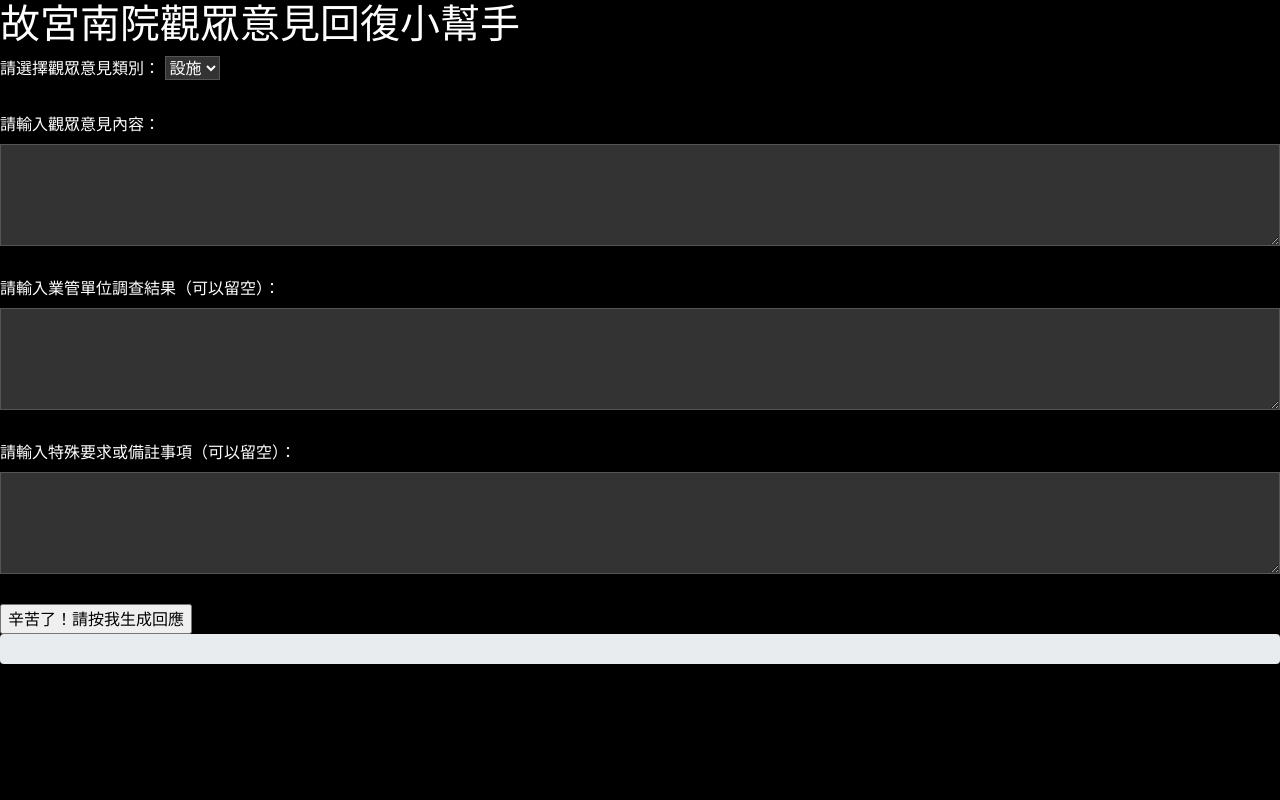
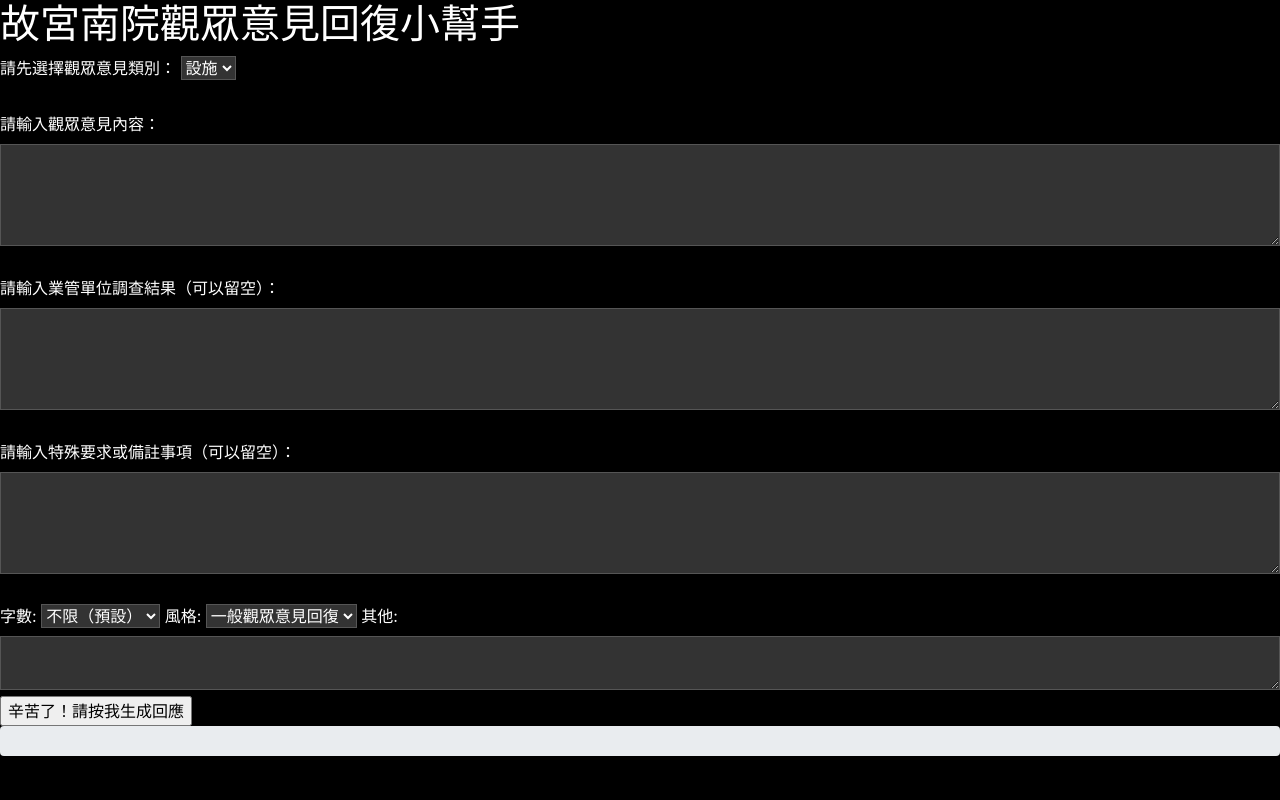
Before and after one commit to iwenchou/npmsbcc, a Flask app: page / in a window 1280 px wide. Run offline with Flask 2, Linux system fonts and the light colour scheme; some libraries are stand-ins or nearby versions.

Commit message:
Update index.html

```diff
--- a/templates/index.html
+++ b/templates/index.html
@@ -34,7 +34,7 @@
     <h1>故宮南院觀眾意見回復小幫手</h1>
     <form method="POST" action="/generate_response" onsubmit="return generateResponse();">
 
-        <label for="category">請選擇觀眾意見類別：</label>
+        <label for="category">請先選擇觀眾意見類別：</label>
         <select name="category" id="category">
             <option value="設施">設施</option>
             <option value="展覽">展覽</option>
@@ -46,6 +46,22 @@
         <textarea name="investigation" id="investigation" rows="4" cols="50"></textarea><br><br>
         <label for="additional_prompt">請輸入特殊要求或備註事項（可以留空）：</label><br>
         <textarea name="additional_prompt" id="additional_prompt" rows="4" cols="50"></textarea><br><br>
+        <label for="word_count">字數:</label>
+        <select id="word_count" name="word_count">
+            <option value="50">50字以內</option>
+            <option value="150">150字以內</option>
+            <option value="unlimited" selected>不限（預設）</option>
+        </select>
+
+        <label for="style">風格:</label>
+        <select id="style" name="style">
+            <option value="general">一般觀眾意見回復</option>
+            <option value="social_media">社群媒體使用</option>
+        </select>
+
+        <label for="additional_prompt">其他:</label>
+        <textarea id="additional_prompt" name="additional_prompt"></textarea>
+
         <input type="submit" value="辛苦了！請按我生成回應">
     </form>
     <div class="progress" style="height: 30px;">
```
